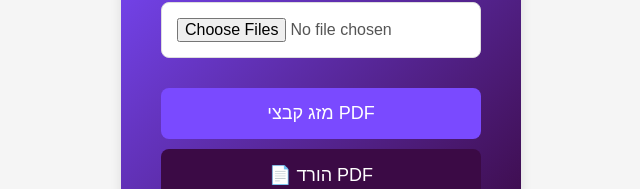
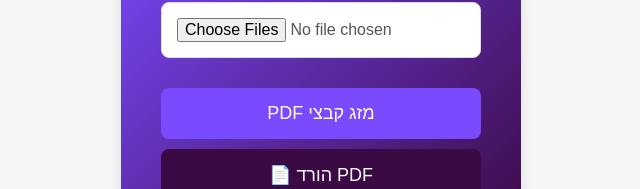
Before and after one commit to RuthSchiff/Merge, a React (Create React App) app: page / in a window 1280 px wide. Shown: the part 159-348 px from the top of the page, without its empty margins (319-959 px from the left). Built offline with nearby package versions, Linux system fonts and the light colour scheme.

Commit message:
Update MergePDF.jsx

```diff
--- a/src/MergePDF.jsx
+++ b/src/MergePDF.jsx
@@ -35,7 +35,7 @@ const MergePDF = () => {
     <div className="container">
       <h1 className="title">📝 PDF מיזוג קבצי </h1>
       <input type="file" accept=".pdf" multiple onChange={(e) => setPdfFiles(e.target.files)} className="file-input" />
-      <button onClick={handleMergePDF} className="merge-btn">מזג קבצי PDF</button>
+      <button onClick={handleMergePDF} className="merge-btn">PDF מזג קבצי</button>
       {mergedPdfUrl && (
         <div className="download-section">
           <h3 className="download-title">הורד את ה-PDF המשולב:</h3>
```
